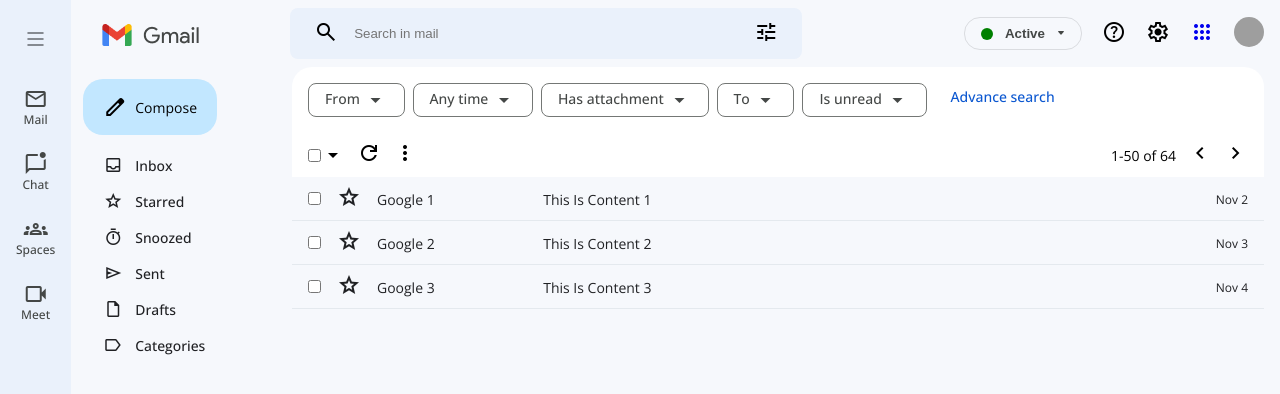
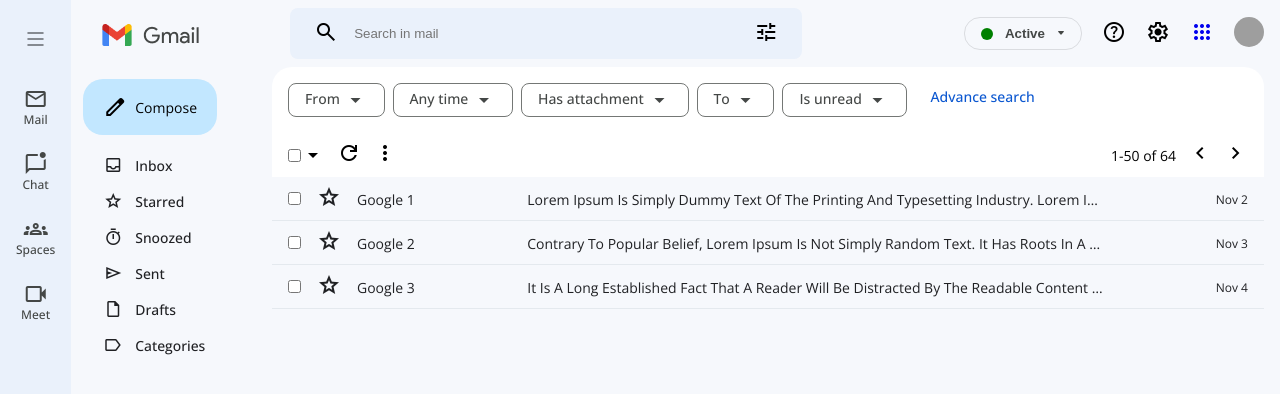
Before and after one commit to sushilganvir/gmail, an Angular app: page / in a window 1280 px wide. Shown: the top 394 px of the page. Built offline with nearby package versions, Linux system fonts and the light colour scheme; grey boxes are pictures that could not be loaded.

Commit message:
content added to details page

```diff
--- a/src/app/app.component.scss
+++ b/src/app/app.component.scss
@@ -79,7 +79,7 @@
 }
 
 #email-list {
-  width: 100%;
+  width: 80%;
   padding: 0 16px;
 
   .filter-options {
--- a/src/app/components/detail/detail.component.html
+++ b/src/app/components/detail/detail.component.html
@@ -1 +1,18 @@
-<p>{{maildetail.content}}</p>
+<section id="email-details">
+
+    <div class="content">
+        <img [src]="maildetail.poster" alt="">
+
+        <h1>{{maildetail.heading}}</h1>
+        <p>{{maildetail.content}}</p>
+
+        <button>Read More</button>
+    </div>
+
+
+    <div class="extras">
+        <h2>{{maildetail.heading}}</h2>
+        <img [src]="maildetail.poster" alt="">
+    </div>
+
+</section>
--- a/src/app/components/detail/detail.component.scss
+++ b/src/app/components/detail/detail.component.scss
@@ -0,0 +1,41 @@
+#email-details{
+    padding: 16px;
+
+    .content{
+
+        img {
+            width: 100%;
+            height: 300px;
+            object-fit: cover;
+        }
+
+        h1 {
+            font-size: 36px;
+            padding: 20px 0;
+        }
+
+        p {
+
+        }
+
+        button {
+            background-color: bisque;
+            padding: 12px 16px ;
+            margin: 16px 0;
+        }
+    }
+
+    .extras {
+        margin-top: 44px;
+
+        h2 {
+            padding: 16px 0;
+        }
+
+        img {
+            width: 60%;
+            height: 200px;
+            object-fit: cover;
+        }
+    }
+}
--- a/src/app/components/email-list/email-list.component.scss
+++ b/src/app/components/email-list/email-list.component.scss
@@ -18,6 +18,9 @@
     }
     .content {
       flex: 0 0 60%;
+      overflow: hidden;
+      white-space: nowrap;
+      text-overflow: ellipsis;
     }
 
     .email-date {
--- a/src/app/mails.service.ts
+++ b/src/app/mails.service.ts
@@ -8,15 +8,26 @@
     {
       id: 1,
       sent: 'google 1',
-      content: 'this is content 1',
+      heading:'simply dummy text',
+      content: 'Lorem Ipsum is simply dummy text of the printing and typesetting industry. Lorem Ipsum has been the industrys standard dummy text ever since the 1500s, when an unknown printer took a galley of type and scrambled it to make a type specimen book. It has survived not only five centuries, but also the leap into electronic typesetting, remaining essentially unchanged. It was popularised in the 1960s with the release of Letraset sheets containing Lorem Ipsum passages, and more recently with desktop publishing software like Aldus PageMaker including versions of Lorem Ipsum.',
       date: 'nov 2',
+      poster: 'https://assets.justinmind.com/wp-content/uploads/2018/11/Lorem-Ipsum-alternatives-768x492.png',
     },
-    { id: 2, sent: 'google 2', content: 'this is content 2', date: 'nov 3' },
+    {
+      id: 2,
+      sent: 'google 2',
+      heading:'popular belief',
+      content: 'Contrary to popular belief, Lorem Ipsum is not simply random text. It has roots in a piece of classical Latin literature from 45 BC, making it over 2000 years old. Richard McClintock, a Latin professor at Hampden-Sydney College in Virginia, looked up one of the more obscure Latin words, consectetur, from a Lorem Ipsum passage, and going through the cites of the word in classical literature, discovered the undoubtable source. Lorem Ipsum comes from sections 1.10.32 and 1.10.33 of "de Finibus Bonorum et Malorum" (The Extremes of Good and Evil) by Cicero, written in 45 BC. This book is a treatise on the theory of ethics, very popular during the Renaissance. The first line of Lorem Ipsum, "Lorem ipsum dolor sit amet..", comes from a line in section 1.10.32.',
+      date: 'nov 3',
+      poster: 'https://www.typingpal.com/images/1/3/a/8/4/13a845e178cb05ecc149ffc850ad9a6eac19f85d-lorem-ipsum.png',
+    },
     {
       id: 3,
       sent: 'google 3',
-      content: 'this is content 3',
+      heading:'long established fact',
+      content: 'It is a long established fact that a reader will be distracted by the readable content of a page when looking at its layout. The point of using Lorem Ipsum is that it has a more-or-less normal distribution of letters, as opposed to using Content here, content here, making it look like readable English. Many desktop publishing packages and web page editors now use Lorem Ipsum as their default model text, and a search for lorem ipsum will uncover many web sites still in their infancy. Various versions have evolved over the years, sometimes by accident, sometimes on purpose (injected humour and the like).',
       date: 'nov 4',
+      poster: 'https://encrypted-tbn0.gstatic.com/images?q=tbn:ANd9GcTQy62aSkPe4Z1svymRE_TbXLNJDVhau7yTw5XquQ_BvhJX0J_3inAzlQbz0Ppbse0ReGs&usqp=CAU',
     },
   ];
 
```
